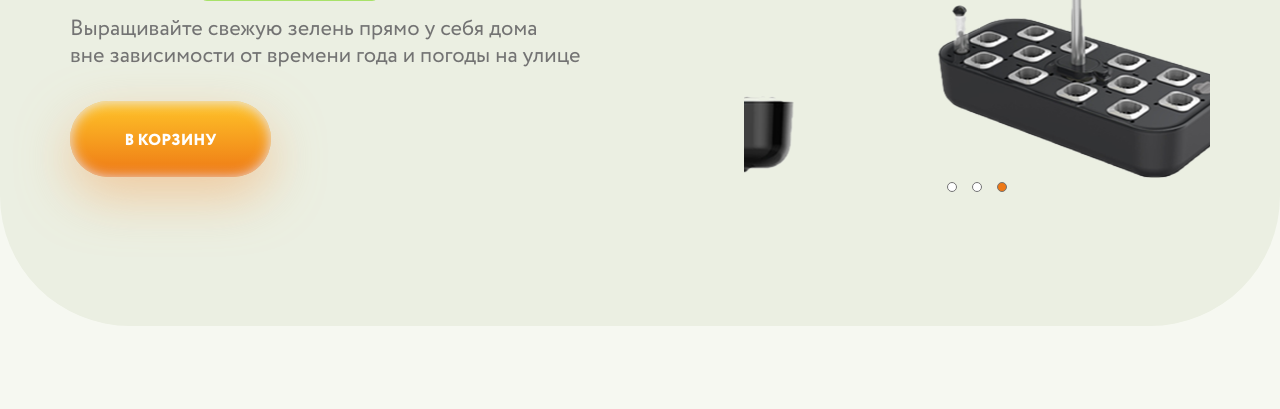
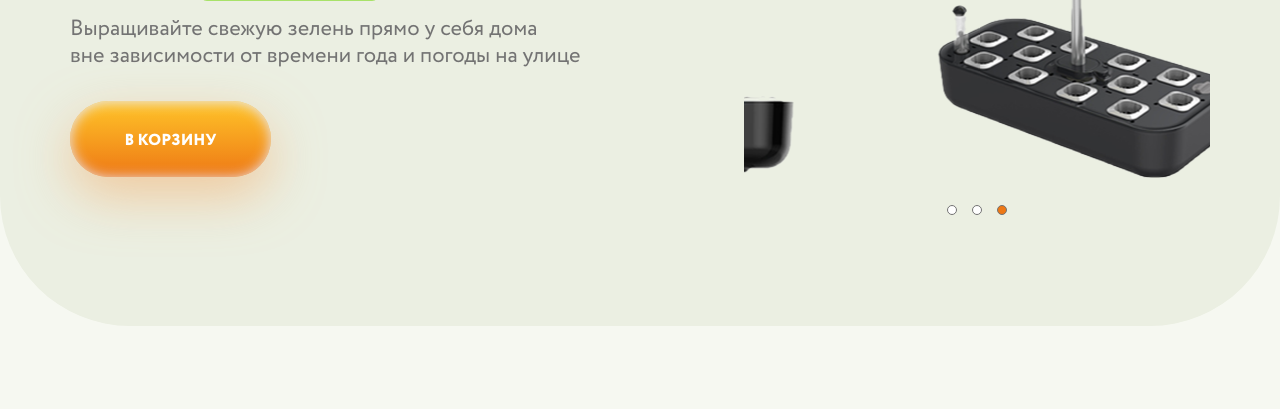
Before and after one commit to ruvick/smartgardens, a plain HTML site: page index.html in a window 1280 px wide. Shown: the part 391-800 px from the top of the page. Drawn offline with nearby package versions, Linux system fonts and the light colour scheme.

Commit message:
Корректировка слайдера

```diff
--- a/css/style.css
+++ b/css/style.css
@@ -1392,7 +1392,7 @@ body.ie .ibg img {
 
 .first__slider .slick-dots {
   position: absolute;
-  bottom: -2%;
+  bottom: -8%;
   left: 0;
   display: -webkit-box;
   display: -ms-flexbox;
```
